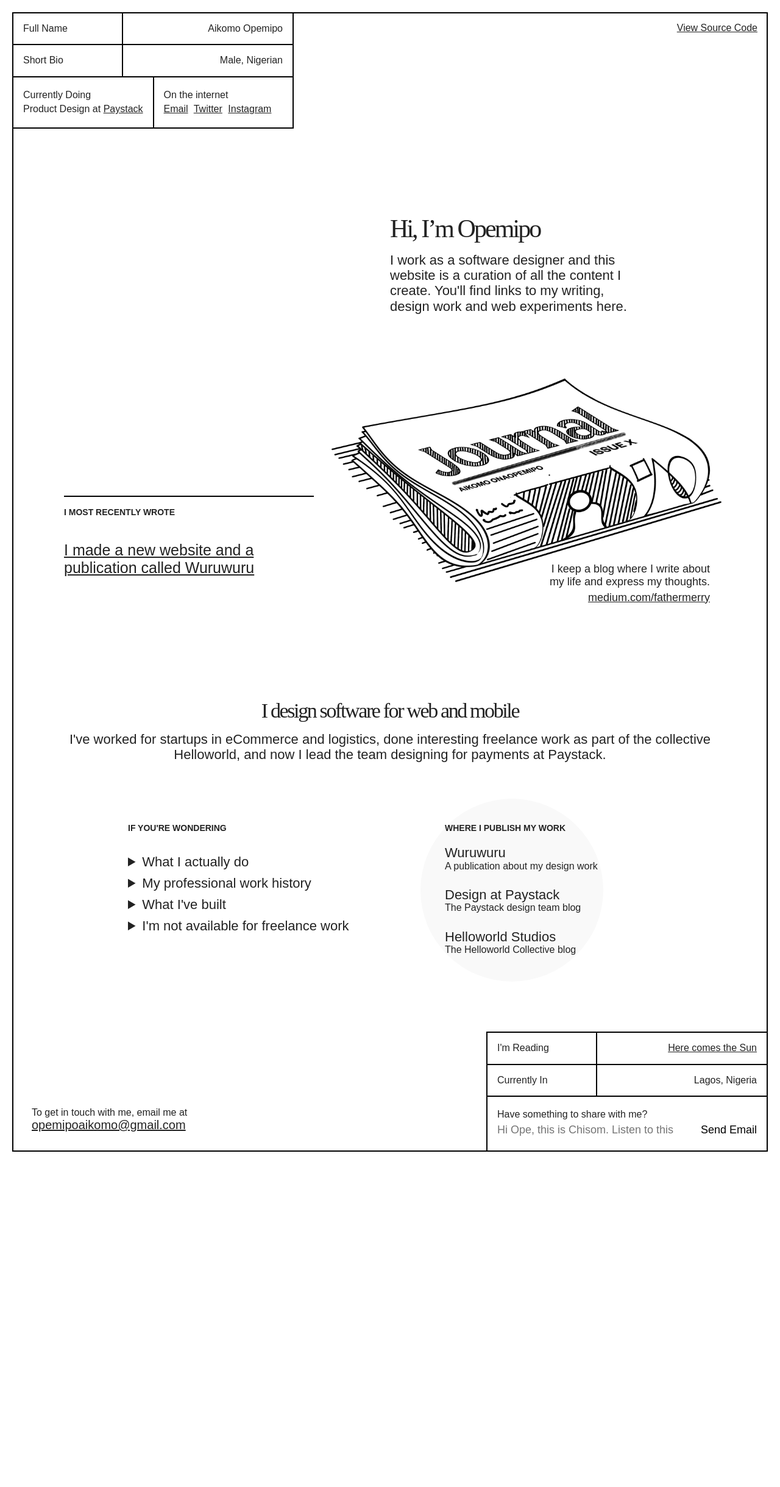
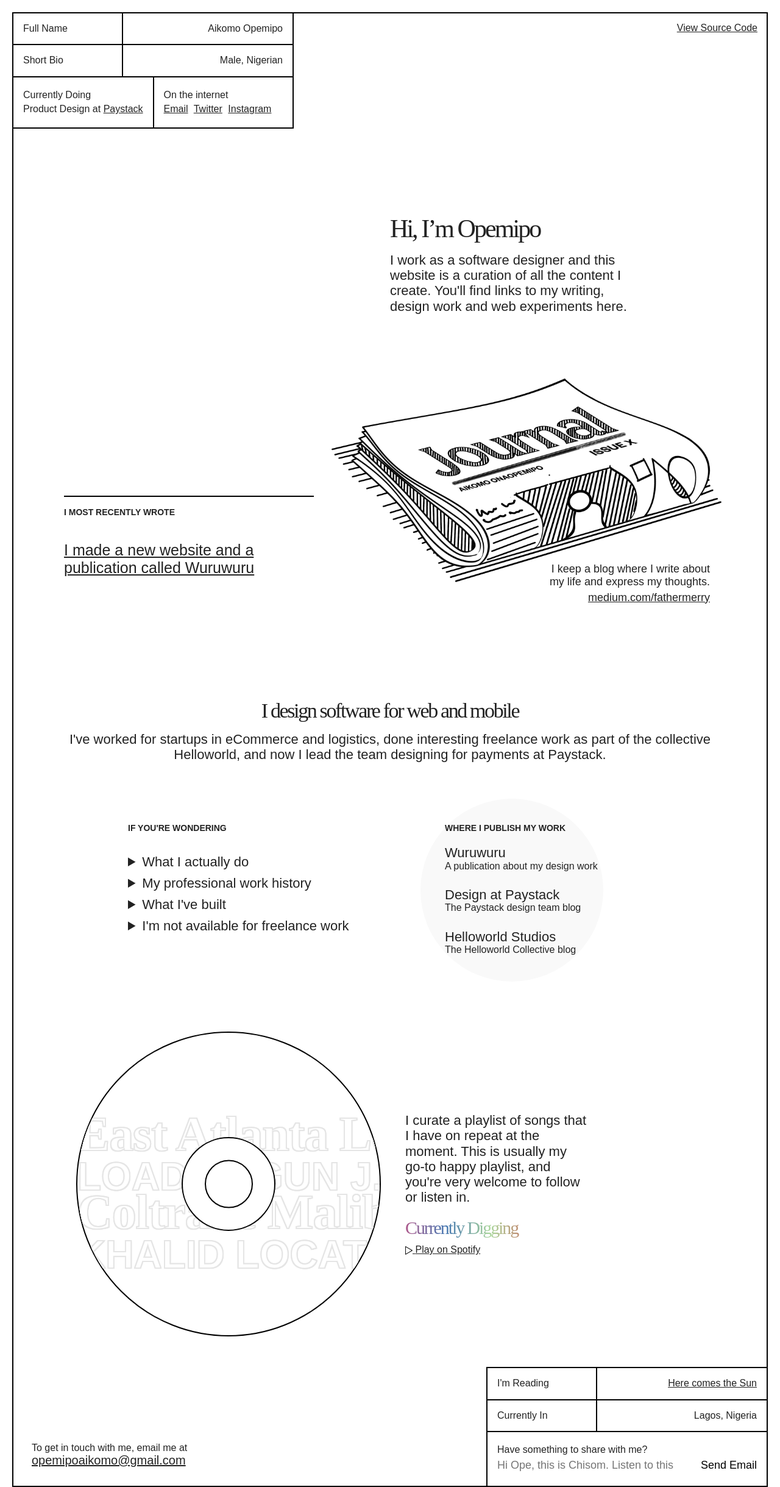
Before and after one commit to fathermerry/opemipo.com, a Jekyll site: the page built from index.md, in a window 1280 px wide. Shown: the whole page at 61% size. Built offline with Jekyll 4.4.1, drawn with Linux system fonts in a browser that asks for light colours; before the commit the page ends 1889 px from its top, so only the background shows below that.

Commit message:
Styles for currently digging

```diff
--- a/_includes/currently-digging.html
+++ b/_includes/currently-digging.html
@@ -1 +1,37 @@
-<section></section>
+<section id="currently-digging">
+    <div class="bounds">
+        <div class="flex">
+            <div class="flex__child">
+                <div class="disc">
+                    <div class="disc__content">
+                        <div class="disc-text disc-text--lg serif">
+                            <span>East Atlanta Love Letter</span>
+                        </div>
+                        <div class="disc-text">
+                            <span>Loaded Gun J.Cole</span>
+                        </div>
+                        <div class="disc-text disc-text--lg serif">
+                            <span>Coltrane Malibu Sleep</span>
+                        </div>
+                        <div class="disc-text">
+                            <span>Khalid Location</span>
+                        </div>
+                        <div class="disc__center"></div>
+                    </div>
+                </div>
+            </div>
+            <div class="flex__child">
+                <div class="currently-digging">
+                    <p>I curate a playlist of songs that I have on repeat at the moment. This is usually my go-to happy playlist, and you're very welcome to follow or listen in.</p>
+                    <h5 class="serif">Currently Digging</h5>
+                    <a target="_blank" href="https://open.spotify.com/user/1269299326/playlist/0VOvz7DiZqKU7aTRj9HYRV?si=7xTKTlqoQSe5NRnzha1L5g">
+                        <svg width="12" height="14" viewBox="0 0 12 14" fill="none" xmlns="http://www.w3.org/2000/svg">
+                            <path d="M0.0847168 0.59877C0.0850588 0.513943 0.107252 0.430691 0.149076 0.357344C0.1909 0.283996 0.250891 0.223127 0.323049 0.180811C0.395207 0.138494 0.477004 0.116217 0.560262 0.116211C0.64352 0.116204 0.72532 0.138466 0.797485 0.180771L11.6802 6.58198C11.7518 6.62472 11.8111 6.68579 11.8523 6.75912C11.8936 6.83245 11.9153 6.91549 11.9153 7C11.9153 7.08451 11.8936 7.16756 11.8523 7.24089C11.8111 7.31422 11.7518 7.37528 11.6802 7.41802L0.797485 13.8192C0.72532 13.8615 0.64352 13.8838 0.560262 13.8838C0.477004 13.8838 0.395207 13.8615 0.323049 13.8192C0.250891 13.7769 0.1909 13.716 0.149076 13.6427C0.107252 13.5693 0.0850588 13.4861 0.0847168 13.4012V0.59877ZM1.03739 1.43834V12.5617L10.4946 7L1.03739 1.43834Z" fill="black"/>
+                        </svg>
+                        <b>Play on Spotify</b>
+                    </a>
+                </div>
+            </div>
+        </div>
+    </div>
+</section>
--- a/_layouts/home.html
+++ b/_layouts/home.html
@@ -21,7 +21,7 @@
     {% include intro.html %}
     {% include journal.html %}
     {% include work.html %}
-    <!-- {% include currently-digging.html %} -->
+    {% include currently-digging.html %}
   </main>
   {% include footer.html %}
 </body>
--- /dev/null
+++ b/_sass/components/_currently-digging.scss
@@ -0,0 +1,115 @@
+section#currently-digging {
+    @media all and (min-width: 640px) {
+        padding: 50px 0 0;
+    }
+}
+
+.currently-digging {
+    width: 300px;
+    display: flex;
+    flex-direction: column;
+    justify-content: center;
+    height: 100%;
+    p {
+        margin: 0;
+        font-size: 2.2rem;
+    }
+    h5 {
+        font-size: 3rem;
+        margin: 20px 0 10px;
+        background: linear-gradient(90deg, #E84978 -12.19%, #4677B1 22.13%, #ACD79D 46.65%, #CF4A4A 76.77%, #065EC6 114.6%);
+        -webkit-background-clip: text;
+        -webkit-text-fill-color: transparent;
+    }
+}
+
+.disc {
+    border: solid 2px black;
+    border-radius: 50%;
+    position: relative;
+    display: flex;
+    flex-direction: column;
+    justify-content: center;
+    margin: 0 auto;
+    overflow: hidden;
+    width: 300px;
+    height: 300px;
+    margin: 0 0 40px;
+    @media all and (min-width: 640px) {
+        width: 500px;
+        height: 500px;
+        padding: 0;
+        margin: 0;
+        margin: 0 40px;
+    }
+    &__center {
+        &:before, &:after {
+            content: '';
+            border: solid 2px black;
+            border-radius: 50%;
+            background: white;
+            position: absolute;
+            top: 50%;
+            transform: translateY(-50%);
+            left: 0;
+            right: 0;
+            margin: 0 auto;
+        }
+        &:before {
+            width: 150px;
+            height: 150px;
+            @media all and (max-width: 640px) {
+                width: 75px;
+                height: 75px;
+            }
+        }
+        &:after {
+            width: 75px;
+            height: 75px;
+            @media all and (max-width: 640px) {
+                width: 30px;
+                height: 30px;
+            }
+        }
+    }
+}
+
+.disc-text {
+    display: block;
+    width: 100%;
+    height: 4.8rem;
+    span {
+        white-space: nowrap;
+        color: white;
+        -webkit-text-stroke: 2px #e5e5e5;
+        vertical-align: top;
+        text-shadow:
+            1px 1px 0 #e5e5e5,
+            -1px -1px 0 #e5e5e5,
+            1px -1px 0 #e5e5e5,
+            -1px 1px 0 #e5e5e5,
+            1px 1px 0 #e5e5e5;
+        font-size: 6.4rem;
+        text-transform: uppercase;
+        font-weight: 600;
+    }
+    @media all and (max-width: 640px) {
+        height: 3.6rem;
+        span {
+            font-size: 4.8rem;
+        }
+    }
+    &.serif {
+        height: 8rem;
+        span {
+            font-size: 8rem;
+            text-transform: none;
+        }
+        @media all and (max-width: 640px) {
+            height: 6rem;
+            span {
+                font-size: 6rem;
+            }
+        }
+    }
+}
--- a/css/site.scss
+++ b/css/site.scss
@@ -17,4 +17,5 @@
 @import "components/work";
 @import "components/faq";
 @import "components/publications";
+@import "components/currently-digging";
 @import "components/footer";
```
